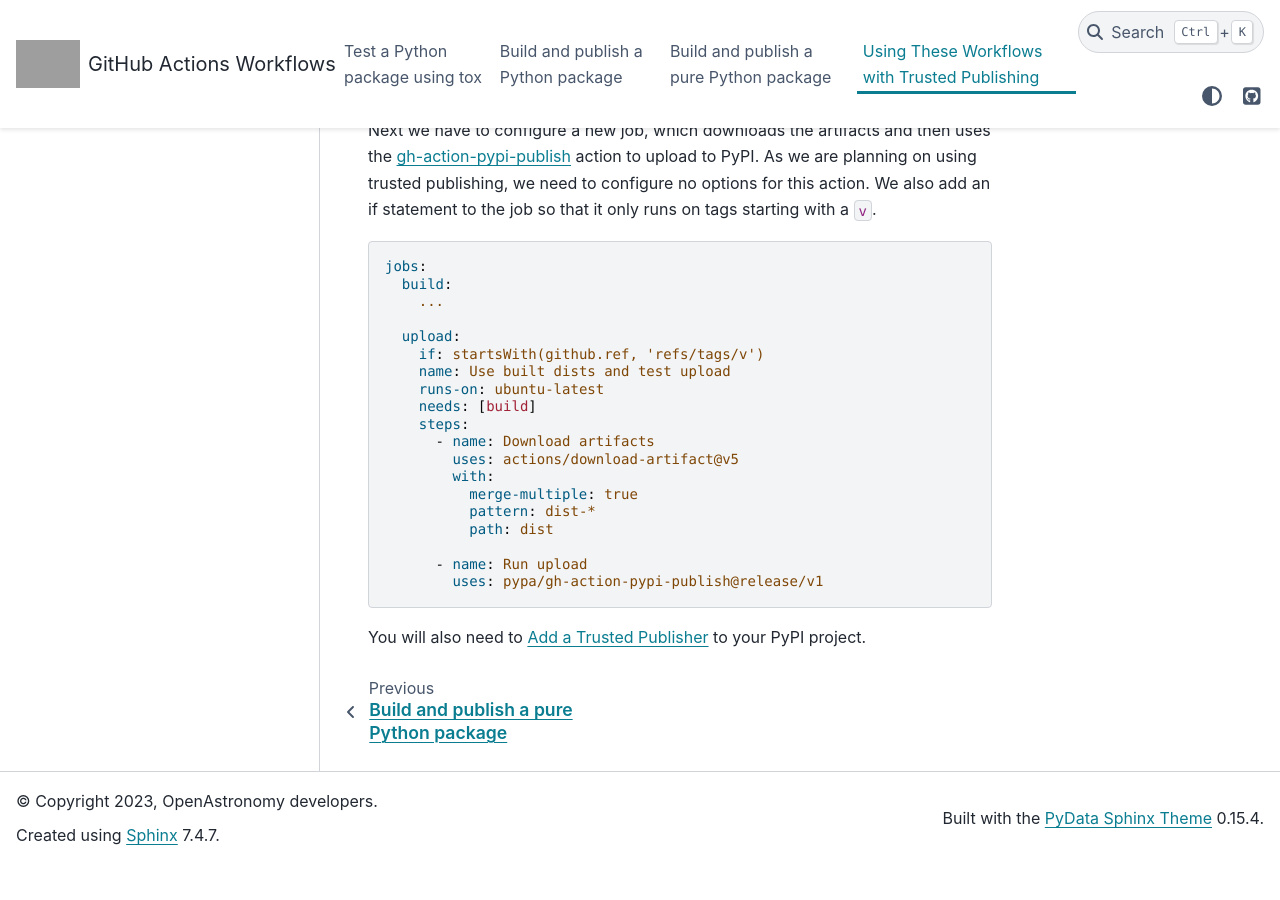
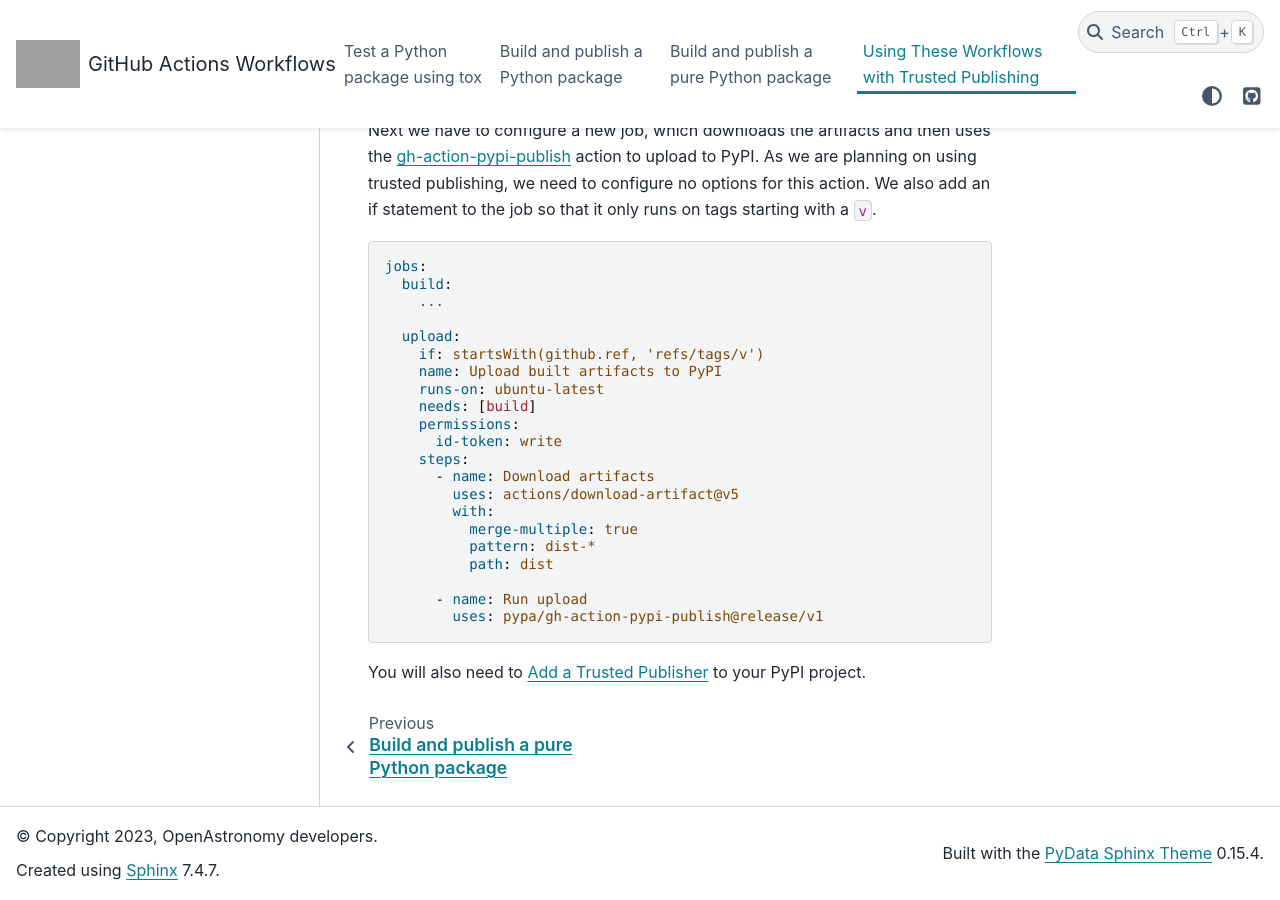
Before and after one commit to OpenAstronomy/github-actions-workflows, a Sphinx documentation site: the page built from docs/source/trusted_publishing.rst, in a window 1280 px wide and 900 px high, scrolled down 879 px. Built offline with Sphinx 7.4.7 and the PyData theme 0.15.4, drawn with Linux system fonts in a browser that asks for light colours; before the commit the page ends 1744 px from its top, so only the background shows below that; grey boxes are pictures that could not be loaded.

Commit message:
Add permissions to trusted publishing example

```diff
--- a/docs/source/trusted_publishing.rst
+++ b/docs/source/trusted_publishing.rst
@@ -43,9 +43,11 @@ We also add an if statement to the job so that it only runs on tags starting wit
 
      upload:
        if: startsWith(github.ref, 'refs/tags/v')
-       name: Use built dists and test upload
+       name: Upload built artifacts to PyPI
        runs-on: ubuntu-latest
        needs: [build]
+       permissions:
+         id-token: write
        steps:
          - name: Download artifacts
            uses: actions/download-artifact@v5
```
